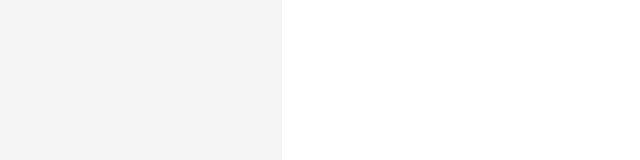
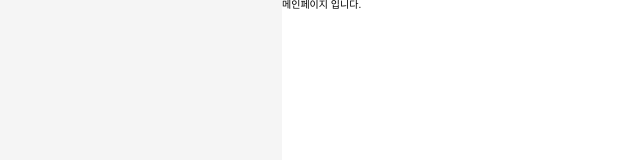
Before and after one commit to largeredjade/DingDong_FE, a React (Create React App) app: page /main in a window 1280 px wide. Before the commit this address had no page. Shown: the top 160 px of the page, without its empty margins (58-698 px from the left). Built offline with nearby package versions, Linux system fonts and the light colour scheme.

Commit message:
feat: 메인페이지 추가

```diff
--- a/src/App.js
+++ b/src/App.js
@@ -2,6 +2,7 @@
 import TestPage from "./pages/TestPage";
 import HomePage from "./pages/HomePage";
 import styled from "styled-components";
+import MainPage from "./pages/Mainpage";
 
 function App() {
   return (
@@ -10,6 +11,7 @@
               <Routes>
                   <Route path="/" element={<HomePage/>}/>
                   <Route path={"/test"} element={<TestPage/>}/>
+                  <Route path={"/main"} element={<MainPage/>}/>
               </Routes>
           </Container>
       </Wrapper>
--- a/src/pages/HomePage/index.js
+++ b/src/pages/HomePage/index.js
@@ -7,6 +7,7 @@
                 홈페이지 입니다.
             </h1>
             <GoToTestBtn/>
+
         </>
 
     );
--- /dev/null
+++ b/src/pages/Mainpage/index.js
@@ -0,0 +1,10 @@
+function MainPage() {
+    return (
+        <>
+            <div>메인페이지 입니다.</div>
+        </>
+
+    );
+}
+
+export default MainPage;
```
